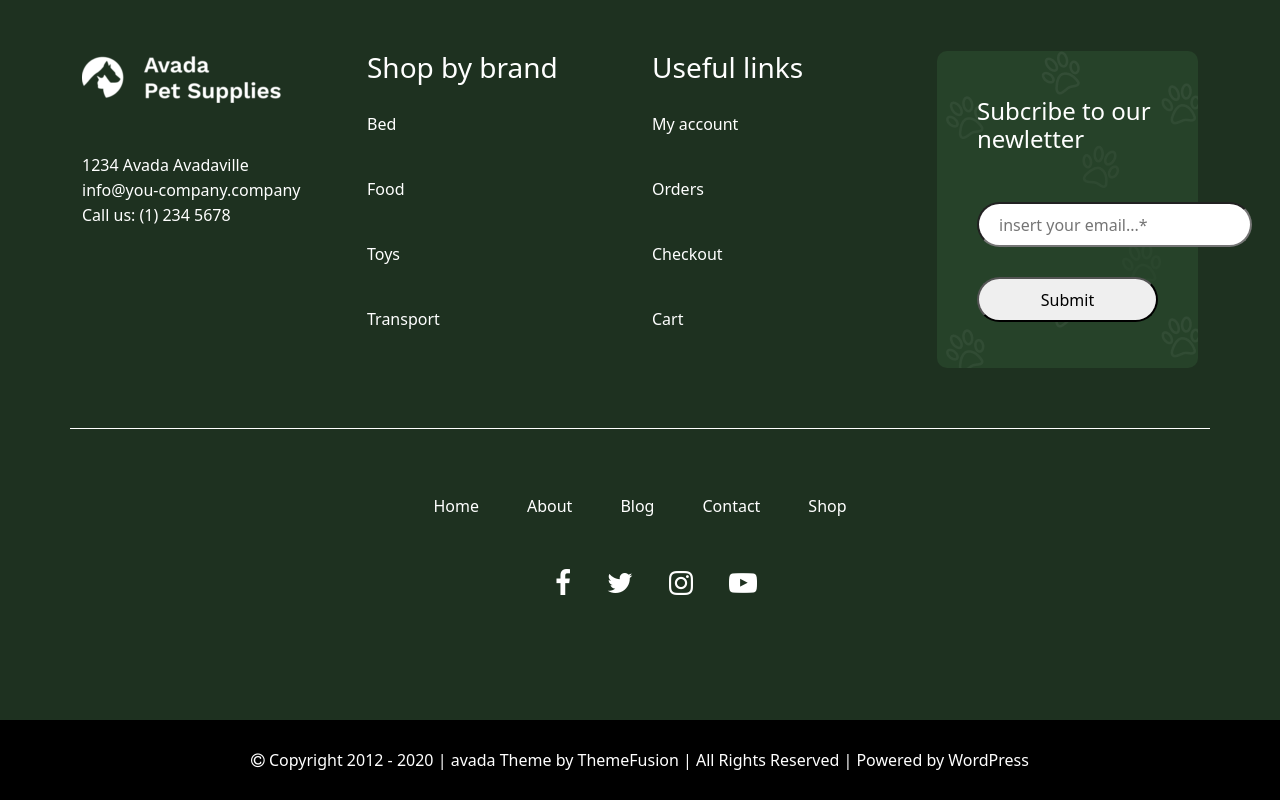
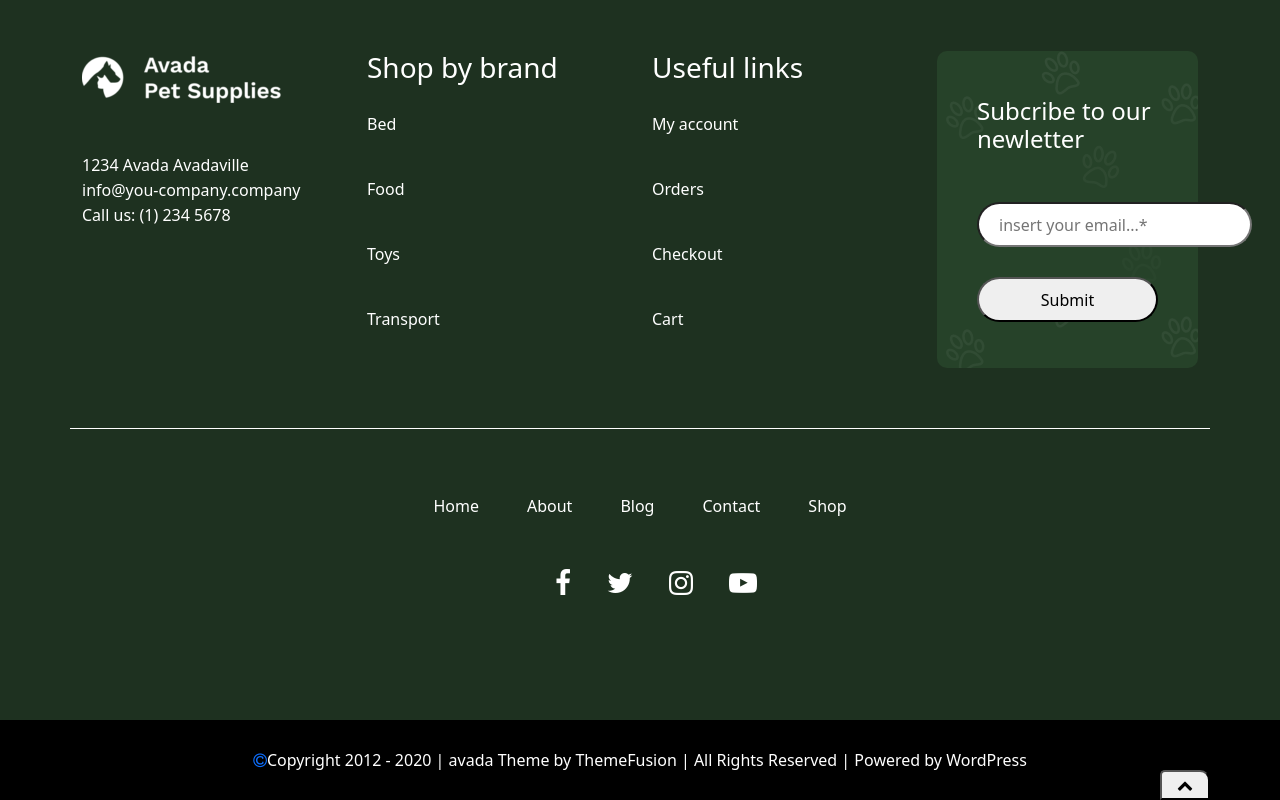
Before and after one commit to Mega-117/proj-html-vuejs, a Vue app: page / in a window 1280 px wide. Shown: the part 8184-8984 px from the top of the page. Built offline with nearby package versions, Linux system fonts and the light colour scheme.

Commit message:
corretto footer

```diff
--- a/src/components/Footer.vue
+++ b/src/components/Footer.vue
@@ -90,8 +90,20 @@
       <div class="container">
         <div class="row footer-bottom">
           <div class="col">
-            <div class="footer-bottom-text-block">
-              <i class="fa fa-copyright" aria-hidden="true"></i>
+            <div
+              class="
+                footer-bottom-text-block
+                d-flex
+                justify-content-center
+                align-items-center
+              "
+            >
+              <button class="bnt-up-container">
+                <i class="fa fa-chevron-up" aria-hidden="true"></i>
+              </button>
+              <a href="#">
+                <i class="fa fa-copyright" aria-hidden="true"></i>
+              </a>
               <span>
                 Copyright 2012 - 2020 | avada Theme by ThemeFusion | All Rights
                 Reserved | Powered by WordPress</span
@@ -193,9 +205,18 @@ ul.list-footer {
 
   .footer-bottom {
     height: 80px;
+    position: relative;
     .footer-bottom-text-block {
       text-align: center;
-      line-height: 80px;
+      height: 100%;
+      button {
+        height: 30px;
+        width: 50px;
+        border-radius: 5px 10px 0 0;
+        position: absolute;
+        bottom: 0;
+        right: 0;
+      }
     }
   }
 }
```
